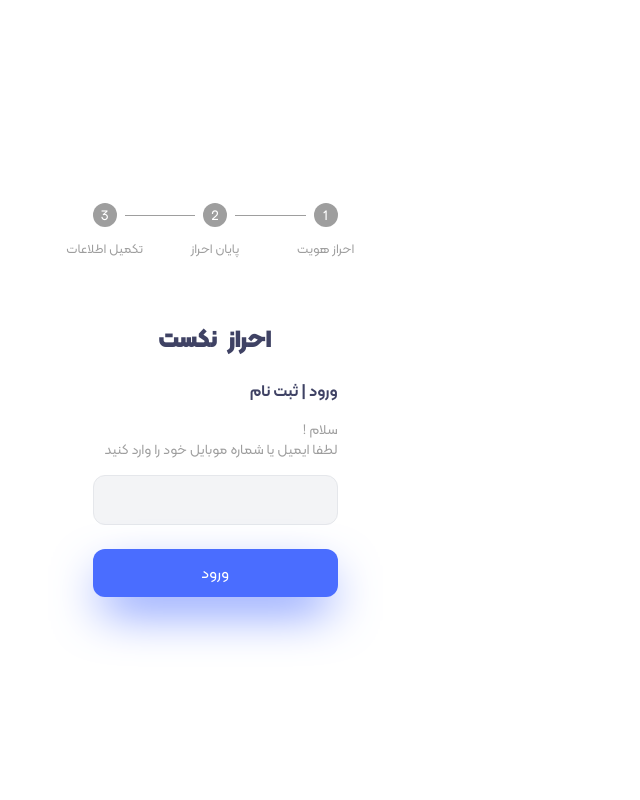
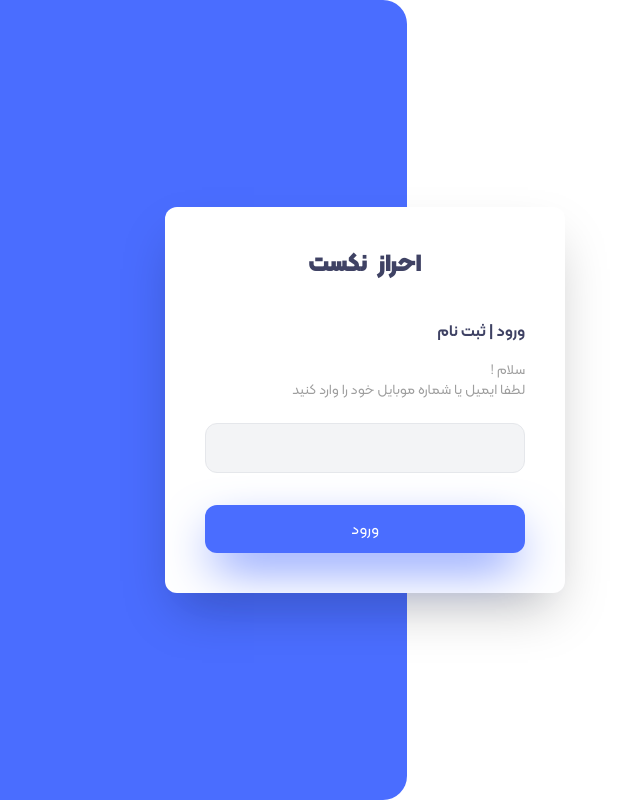
Before and after one commit to javadyousefi1/next-auth, a Next.js app: page /auth in a window 1280 px wide. Shown: the whole page, without its empty margins (425-1065 px from the left). Built offline with nearby package versions, Linux system fonts and the light colour scheme.

Commit message:
responsive fitst part

```diff
--- /dev/null
+++ b/src/components/auth/StatusLine.jsx
@@ -0,0 +1,126 @@
+// mui
+import DoneIcon from "@mui/icons-material/Done";
+
+// framer motion
+import { motion } from "framer-motion";
+
+const StatusLine = ({ step }) => {
+  return (
+    <>
+      {/* status line */}
+      <div className="">
+        {/* auth status line */}
+        <div className="flex items-center justify-between gap-x-2 md:hidden">
+          {/* 1 */}
+          <div className="flex flex-col items-center w-6 gap-y-3">
+            <div
+              className={`w-6 h-6 text-sm text-white rounded-full ${
+                step >= 1 ? "bg-primary" : "bg-mainGray"
+              } flex-center`}
+            >
+              {step >= 1 ? (
+                <motion.div
+                  initial={{ scale: 0 }}
+                  animate={{ rotate: 360, scale: 1 }}
+                  transition={{
+                    type: "spring",
+                    stiffness: 260,
+                    damping: 20,
+                  }}
+                >
+                  <DoneIcon sx={{ width: "17px", height: "17px" }} />
+                </motion.div>
+              ) : (
+                1
+              )}
+            </div>
+            <div
+              className={`text-[13px] font-normal ${
+                step >= 1 ? "text-mainBlack" : "text-mainGray"
+              } whitespace-nowrap`}
+            >
+              احراز هویت
+            </div>
+          </div>
+          {/* line */}
+          <div
+            className={` h-[1px] w-[70px] flex-1 relative bottom-4 ${
+              step >= 2 ? "bg-primary" : "bg-mainGray"
+            }`}
+          ></div>
+          {/* 2 */}
+          <div className="flex flex-col items-center w-6 gap-y-3">
+            <div
+              className={`w-6 h-6 text-sm text-white rounded-full ${
+                step >= 2 ? "bg-primary" : "bg-mainGray"
+              } flex-center`}
+            >
+              {step >= 2 ? (
+                <motion.div
+                  initial={{ scale: 0 }}
+                  animate={{ rotate: 360, scale: 1 }}
+                  transition={{
+                    type: "spring",
+                    stiffness: 260,
+                    damping: 20,
+                  }}
+                >
+                  <DoneIcon sx={{ width: "17px", height: "17px" }} />
+                </motion.div>
+              ) : (
+                2
+              )}
+            </div>{" "}
+            <div
+              className={`text-[13px] font-normal ${
+                step >= 2 ? "text-mainBlack" : "text-mainGray"
+              } whitespace-nowrap`}
+            >
+              پایان احراز
+            </div>
+          </div>
+          {/* line */}
+          <div
+            className={` h-[1px] w-[70px] flex-1 relative bottom-4 ${
+              step >= 3 ? "bg-primary" : "bg-mainGray"
+            }`}
+          ></div>
+          {/* 3 */}
+          <div className="flex flex-col items-center w-6 gap-y-3">
+            <div
+              className={`w-6 h-6 text-sm text-white rounded-full ${
+                step >= 3 ? "bg-primary" : "bg-mainGray"
+              } flex-center`}
+            >
+              {step >= 3 ? (
+                <motion.div
+                  initial={{ scale: 0 }}
+                  animate={{ rotate: 360, scale: 1 }}
+                  transition={{
+                    type: "spring",
+                    stiffness: 260,
+                    damping: 20,
+                  }}
+                >
+                  <DoneIcon sx={{ width: "17px", height: "17px" }} />
+                </motion.div>
+              ) : (
+                3
+              )}
+            </div>
+            <div
+              className={`text-[13px] font-normal ${
+                step >= 3 ? "text-mainBlack" : "text-mainGray"
+              } whitespace-nowrap`}
+            >
+              تکمیل اطلاعات
+            </div>
+          </div>
+        </div>
+        {/* text status line */}
+      </div>
+    </>
+  );
+};
+
+export default StatusLine;
--- a/src/pages/auth.js
+++ b/src/pages/auth.js
@@ -4,6 +4,7 @@ import DoneIcon from "@mui/icons-material/Done";
 
 // framer motion
 import { motion } from "framer-motion";
+import StatusLine from "@/components/auth/StatusLine";
 
 const AuthPage = () => {
   // auth line status step
@@ -11,139 +12,62 @@ const AuthPage = () => {
 
   return (
     <>
-      <div className="container flex justify-center px-2 mx-auto" dir="rtl">
-        <div className="w-screen h-screen flex-center">
-          <div className="flex flex-col bg-white ">
-            {/* status line */}
-            <div className="">
-              {/* auth status line */}
-              <div className="flex items-center justify-between gap-x-2">
-                <div className="flex flex-col items-center w-6 gap-y-3">
       <div
-                    className={`w-6 h-6 text-sm text-white rounded-full ${
-                      step >= 1 ? "bg-primary" : "bg-mainGray"
-                    } flex-center`}
+        className="flex justify-center px-2 mx-auto md:justify-start md:px-0 "
+        dir="rtl"
       >
-                    {step >= 1 ? (
+        <div className="h-screen bg-white w-[35%] hidden md:block"></div>
+
+        <div className="w-screen h-screen flex-center md:w-[65%] md:bg-primary rounded-tr-3xl rounded-br-3xl md:justify-start">
           <motion.div
-                        initial={{ scale: 0 }}
-                        animate={{ rotate: 360, scale: 1 }}
+            initial={{ opacity: 0, y: 20 }}
+            animate={{ opacity: 1, y: 0 }}
             transition={{
               type: "spring",
               stiffness: 260,
-                          damping: 20,
+              damping: 40,
+              // duration: 10000,
             }}
+            className="relative flex flex-col p-4 bg-white md:min-w-[400px] md:shadow-2xl md:left-[19%] rounded-xl md:px-10 md:py-10"
           >
-                        <DoneIcon sx={{ width: "17px", height: "17px" }} />
-                      </motion.div>
-                    ) : (
-                      1
-                    )}
-                  </div>
-                  <div
-                    className={`text-[13px] font-normal ${
-                      step >= 1 ? "text-mainBlack" : "text-mainGray"
-                    } whitespace-nowrap`}
-                  >
-                    احراز هویت
-                  </div>
-                </div>
-                <div
-                  className={` h-[1px] w-[70px] flex-1 relative bottom-4 ${
-                    step >= 2 ? "bg-primary" : "bg-mainGray"
-                  }`}
-                ></div>
-                <div className="flex flex-col items-center w-6 gap-y-3">
-                  <div
-                    className={`w-6 h-6 text-sm text-white rounded-full ${
-                      step >= 2 ? "bg-primary" : "bg-mainGray"
-                    } flex-center`}
-                  >
-                    {step >= 2 ? (
+            {/* status line */}
+            <StatusLine step={step} />
+
+            <h1 className="mt-16 text-2xl font-black text-center md:mt-0 text-secondary">
+              احراز &nbsp; نکست
+            </h1>
+
+            <p className="mt-6 font-semibold text-right text-md text-secondary md:mt-10">
+              ورود | ثبت نام
+            </p>
             <motion.div
-                        initial={{ scale: 0 }}
-                        animate={{ rotate: 360, scale: 1 }}
+              initial={{ opacity: 0 }}
+              animate={{ opacity: 1 }}
               transition={{
                 type: "spring",
                 stiffness: 260,
-                          damping: 20,
+                damping: 40,
+                delay: 0.5,
+                // duration: 10000,
               }}
+              className="flex flex-col"
             >
-                        <DoneIcon sx={{ width: "17px", height: "17px" }} />
-                      </motion.div>
-                    ) : (
-                      2
-                    )}
-                  </div>{" "}
-                  <div
-                    className={`text-[13px] font-normal ${
-                      step >= 2 ? "text-mainBlack" : "text-mainGray"
-                    } whitespace-nowrap`}
-                  >
-                    پایان احراز
-                  </div>
-                </div>
-                <div
-                  className={` h-[1px] w-[70px] flex-1 relative bottom-4 ${
-                    step >= 3 ? "bg-primary" : "bg-mainGray"
-                  }`}
-                ></div>
-
-                <div className="flex flex-col items-center w-6 gap-y-3">
-                  <div
-                    className={`w-6 h-6 text-sm text-white rounded-full ${
-                      step >= 3 ? "bg-primary" : "bg-mainGray"
-                    } flex-center`}
-                  >
-                    {step >= 3 ? (
-                      <motion.div
-                        initial={{ scale: 0 }}
-                        animate={{ rotate: 360, scale: 1 }}
-                        transition={{
-                          type: "spring",
-                          stiffness: 260,
-                          damping: 20,
-                        }}
-                      >
-                        <DoneIcon sx={{ width: "17px", height: "17px" }} />
-                      </motion.div>
-                    ) : (
-                      3
-                    )}
-                  </div>
-                  <div
-                    className={`text-[13px] font-normal ${
-                      step >= 3 ? "text-mainBlack" : "text-mainGray"
-                    } whitespace-nowrap`}
-                  >
-                    تکمیل اطلاعات
-                  </div>
-                </div>
-              </div>
-              {/* text status line */}
-            </div>
-
-            <h1 className="mt-16 text-2xl font-black text-center text-secondary">
-              احراز &nbsp; نکست
-            </h1>
-
-            <p className="mt-6 font-semibold text-right text-md text-secondary">
-              ورود | ثبت نام
-            </p>
-
               <span className="mt-4 text-sm text-mainGray">سلام !</span>
               <label htmlFor="username" className="text-sm text-mainGray">
                 لطفا ایمیل یا شماره موبایل خود را وارد کنید
               </label>
 
-            <input className="mt-4 input-style " />
+              <input className="mt-4 md:mt-6 input-style " />
+
               <button
+                type="submit"
                 onClick={() => setStep((prev) => ++prev)}
-              className="mt-6 button-style animate"
+                className="mt-6 button-style animate md:mt-8"
               >
                 ورود
               </button>
-          </div>
+            </motion.div>
+          </motion.div>
         </div>
       </div>
     </>
```
Lines whose indentation alone changed are shown as unchanged.
